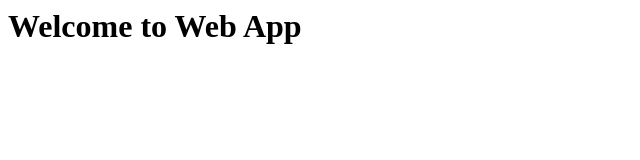
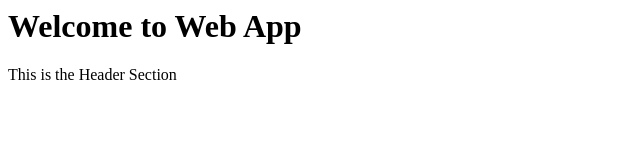
Before and after one commit to Prasad-pardeshi6002/Webapp, a plain HTML site: page index.html in a window 1280 px wide. Shown: the whole page, without its empty margins (0-640 px from the left). Drawn offline with Linux system fonts and the light colour scheme.

Commit message:
Header section Added

```diff
--- a/index.html
+++ b/index.html
@@ -2,5 +2,6 @@
 <body>
 <!-- Index.html -->
 <h1>Welcome to Web App</h1>
+<p>This is the Header Section</p>
 </body>
 </html>
```
